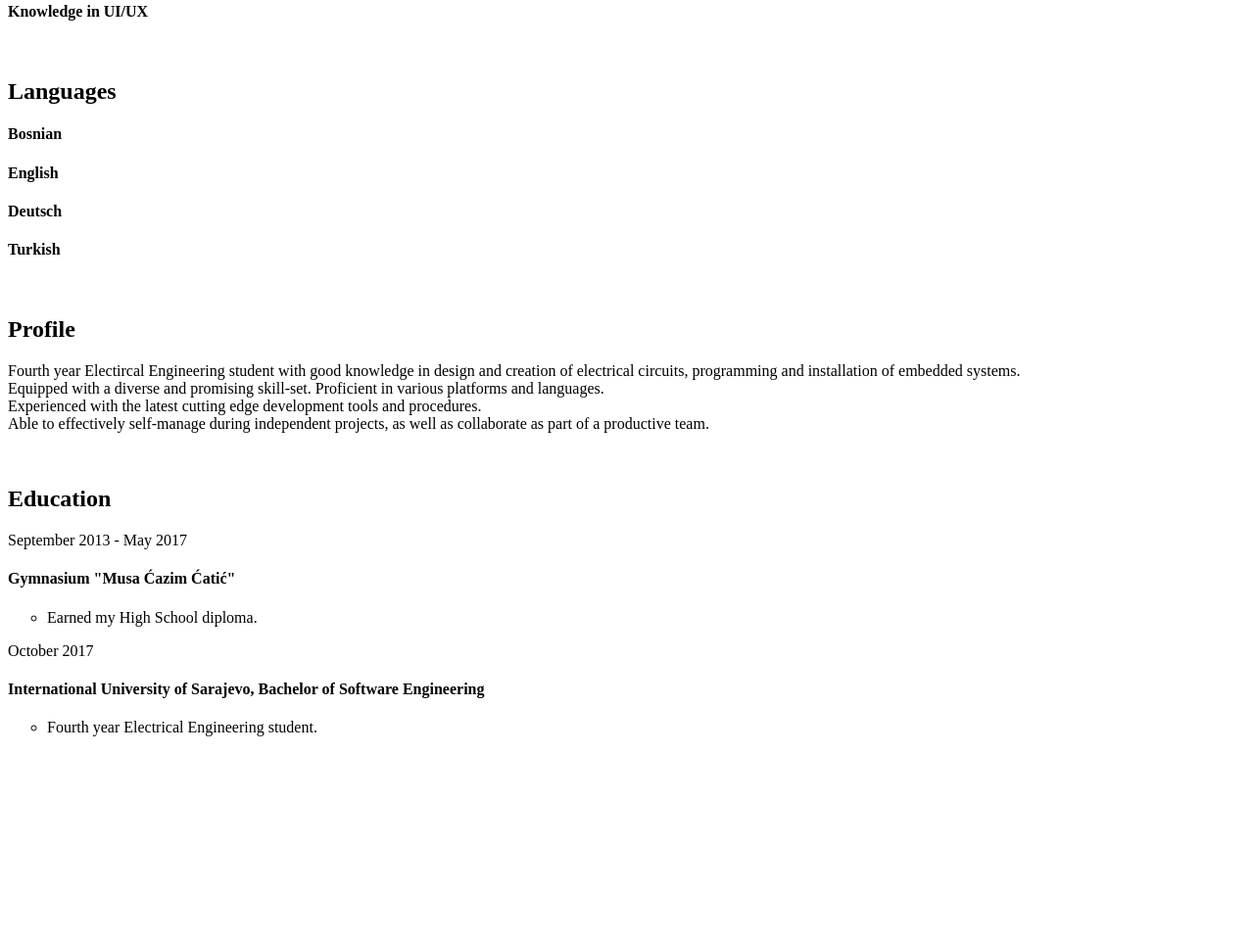
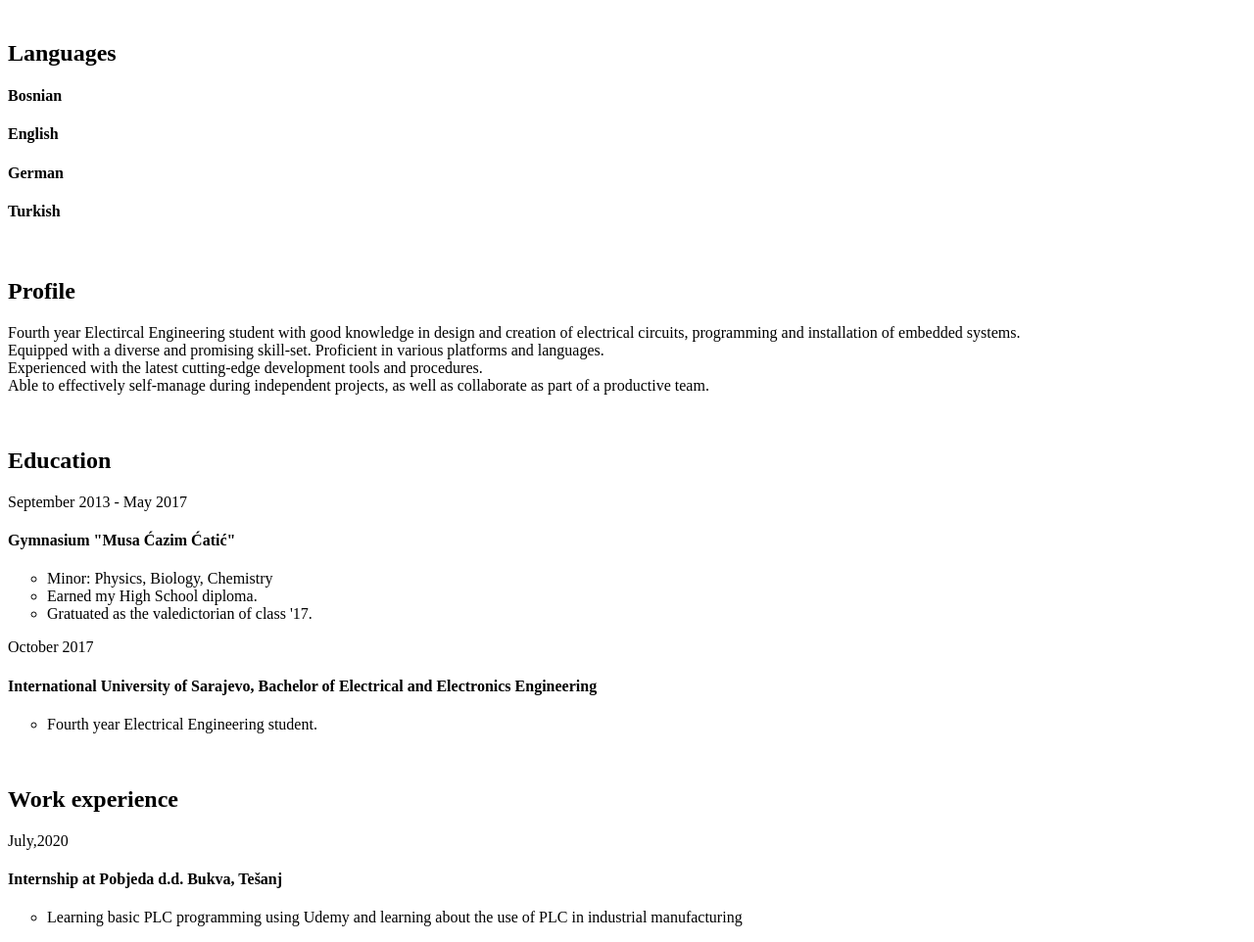
Before and after one commit to sadIFa/portfolio, a plain HTML site: page index.html in a window 1280 px wide. Shown: the part 860-1822 px from the top of the page at 98% size. Before the commit the page ends 1628 px from the top, so only its background shows below. Drawn offline with Linux system fonts and the light colour scheme.

Commit message:
Update index.html

```diff
--- a/index.html
+++ b/index.html
@@ -32,33 +32,42 @@
 			<h4>Electrical circuits</h4>
 			<h4>Embedded systems</h4>
 			<h4>Visual Design Skills</h4>
-			<h4>Knowledge in UI/UX</h4>
 		</div>
 		<br>
 		<div id="languages">
 			<h2>Languages</h2>
 			<h4>Bosnian</h4>
 			<h4>English</h4>
-			<h4>Deutsch</h4>
+			<h4>German</h4>
 			<h4>Turkish</h4>
 		</div>
 		<br>
 		<div id="profile">
 			<h2>Profile</h2>
-			<p>Fourth year Electircal Engineering student with good knowledge in design and creation of electrical circuits, programming and installation of embedded systems.<br> Equipped with a diverse and promising skill-set. Proficient in various platforms and languages.<br> Experienced with the latest cutting edge development tools and procedures.<br> Able to effectively self-manage during independent projects, as well as collaborate as part of a productive team.</p>
+			<p>Fourth year Electircal Engineering student with good knowledge in design and creation of electrical circuits, programming and installation of embedded systems.<br> Equipped with a diverse and promising skill-set. Proficient in various platforms and languages.<br> Experienced with the latest cutting-edge development tools and procedures.<br> Able to effectively self-manage during independent projects, as well as collaborate as part of a productive team.</p>
 		</div>
 		<br>
 		<div id="education">
 			<h2>Education</h2>
 			<p>September 2013 - May 2017</p> <h4>Gymnasium "Musa Ćazim Ćatić"</h4>
 			<ul type="circle">
+				<li>Minor: Physics, Biology, Chemistry</li>
 				<li>Earned my High School diploma.</li>
+				<li>Gratuated as the valedictorian of class '17.</li>
+
 			</ul>
-			<p>October 2017</p> <h4>International University of Sarajevo, Bachelor of Software Engineering</h4>
+			<p>October 2017</p> <h4>International University of Sarajevo, Bachelor of Electrical and Electronics Engineering</h4>
 			<ul type="circle">
 				<li>Fourth year Electrical Engineering student.</li>
 			</ul>
 		</div>
+		<br>
+		<div id="workexperience">
+			<h2>Work experience</h2>
+			<p>July,2020</p><h4>Internship at Pobjeda d.d. Bukva, Tešanj</h4>
+			<ul type="circle">
+				<li>Learning basic PLC programming using Udemy and learning about the use of PLC in industrial manufacturing</li>
+		</div>
 	</div>
 
 </body></html>
```
